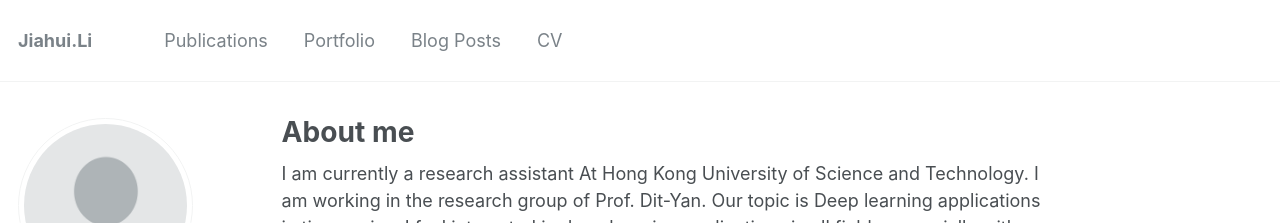
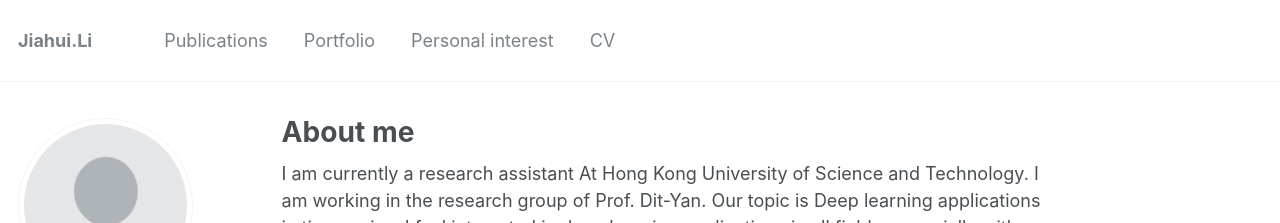
Before and after one commit to jimmylihui/jimmylihui.github.io, a Jekyll site: the page built from _pages/about.md, in a window 1280 px wide. Shown: the top 223 px of the page. Built offline with Jekyll 4.4.1, drawn with Linux system fonts in a browser that asks for light colours; some web fonts are replaced.

Commit message:
Update navigation.yml

```diff
--- a/_data/navigation.yml
+++ b/_data/navigation.yml
@@ -6,8 +6,8 @@ main:
   - title: "Portfolio"
     url: /portfolio/
 
-  - title: "Blog Posts"
-    url: /year-archive/
+  - title: "Personal interest"
+    url: /personal_interest/
 
   - title: "CV"
     url: /cv/
```
